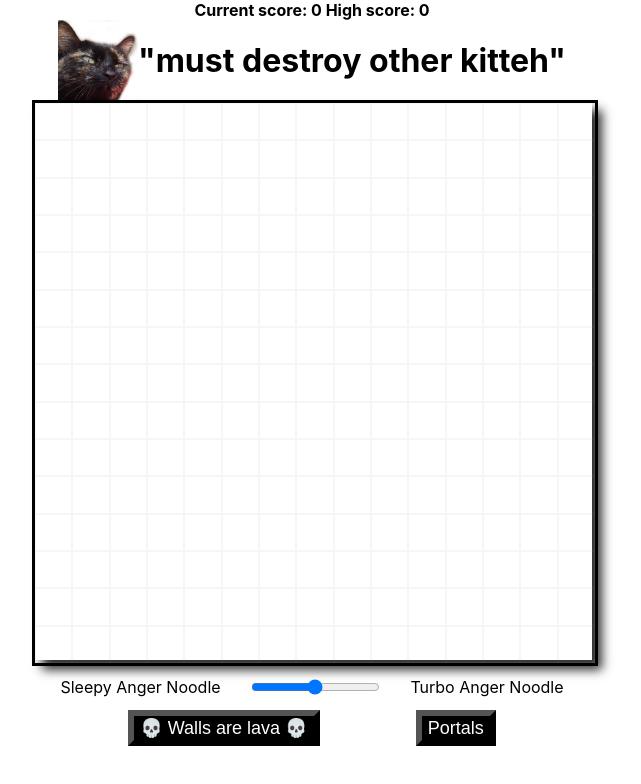
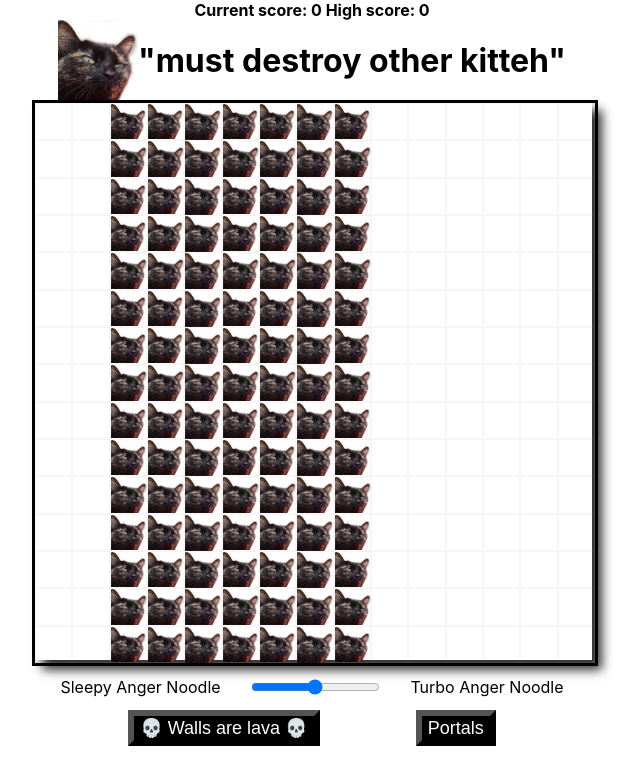
Before and after one commit to michaelmeidenbauer/reactarcade, a React (Create React App) app: page /angerNoodle in a window 1280 px wide. Shown: the top 784 px of the page, without its empty margins (328-969 px from the left). Built offline with nearby package versions, Linux system fonts and the light colour scheme.

Commit message:
reintroduce janky behavior

```diff
--- a/src/components/AngerNoodle/Board.js
+++ b/src/components/AngerNoodle/Board.js
@@ -16,7 +16,8 @@ const Board = ({board}) => {
       board.map((row, index) => (
         <div key={index} className={`row ${index}`}>
           {row.map((cell, i) => (
-            <div className ={cell.classString} key={i}>
+            //trying to make sure i have unique keys for all the cells. maybe janky?
+            <div className ={cell.classString} key={String(index) + i}>
             </div>
           ))}
         </div>
--- a/src/components/angerNoodle/AngerNoodle.js
+++ b/src/components/angerNoodle/AngerNoodle.js
@@ -85,7 +85,7 @@ const AngerNoodle = () => {
             console.log("current row: ", boardCopy[row]);
             const currentSegment = boardCopy[row][column];
             // console.log(currentSegment);
-            // currentSegment.classString = `cell segment ${direction}`;
+            currentSegment.classString = `cell segment ${direction}`;
         });
         updateBoard(boardCopy);
     }
```
